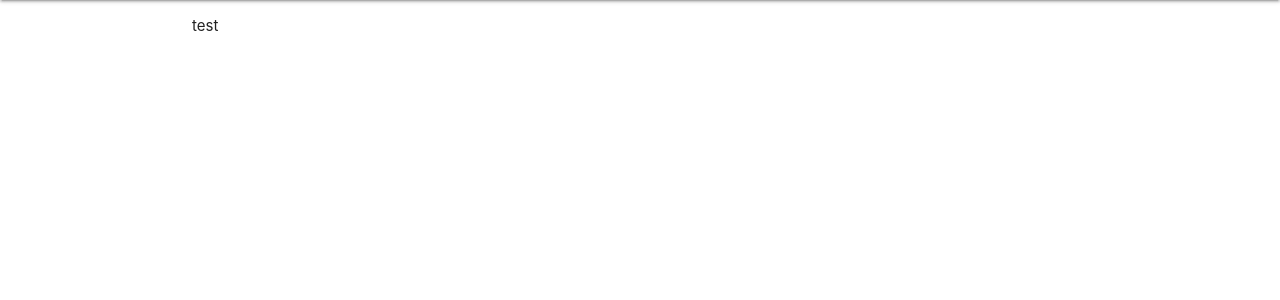
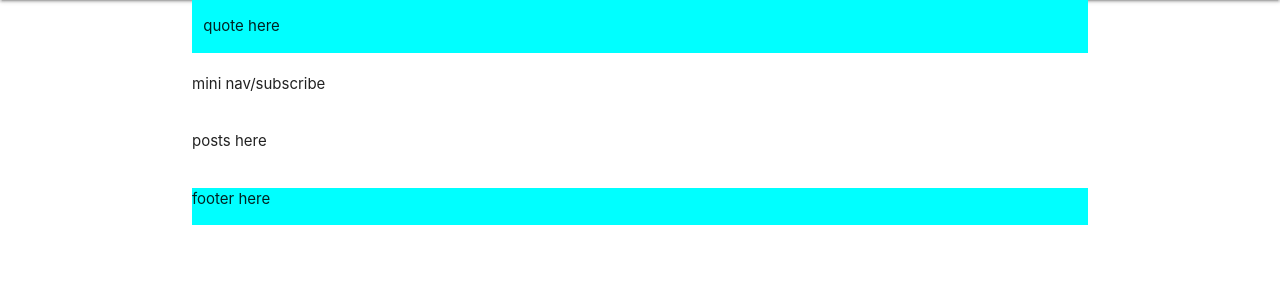
Before and after one commit to sharonkorir/my-two-cents, a Flask app: page / in a window 1280 px wide. Shown: the part 64-364 px from the top of the page. Run offline with Flask 2, Linux system fonts and the light colour scheme.

Commit message:
design: basic homepage layout

```diff
--- a/app/templates/index.html
+++ b/app/templates/index.html
@@ -5,8 +5,19 @@
 
 <!--block content here-->
 <div class="container">
-  <!-- Page Content goes here -->
-  <p>test</p>
+  <div class="row" style="background-color: aqua;" id="quotes">
+    <div class="col s12">
+      <p>quote here</p>
+    </div>
+  </div>
+  <div class="row">
+    <p>mini nav/subscribe</p>
+  </div>
+  <div class="row">
+    <p>posts here</p>
+  </div>
+  <div class="row" style="background-color: aqua;">
+    <p>footer here</p>
+  </div>
 </div>
-
 {% endblock%}
```
